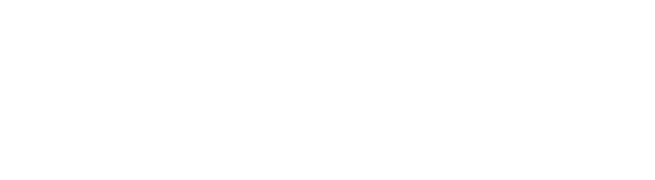
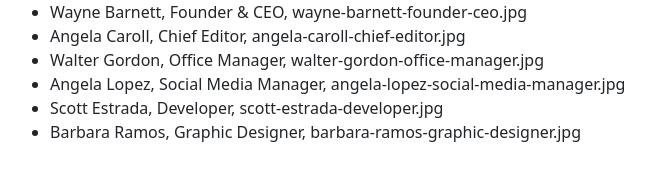
Before and after one commit to DavideFarci/js-our-team, a plain HTML site: page index.html in a window 1280 px wide. Shown: the whole page, without its empty margins (64-719 px from the left). Drawn offline with nearby package versions, Linux system fonts and the light colour scheme.

Commit message:
add milestones 0, 1, 2

```diff
--- a/assets/script.js
+++ b/assets/script.js
@@ -24,3 +24,56 @@ Angela Lopez	Social Media Manager	angela-lopez-social-media-manager.jpg
 Scott Estrada	Developer	scott-estrada-developer.jpg
 Barbara Ramos	Graphic Designer	barbara-ramos-graphic-designer.jpg
 */
+
+// MILESTONE 0:
+// Creare l’array di oggetti con le informazioni fornite.
+
+const eleMembers = [
+    {
+        name: "Wayne Barnett",
+        role: "Founder & CEO",
+        photo: "wayne-barnett-founder-ceo.jpg",
+    },
+    {
+        name: "Angela Caroll",
+        role: "Chief Editor",
+        photo: "angela-caroll-chief-editor.jpg",
+    },
+    {
+        name: "Walter Gordon",
+        role: "Office Manager",
+        photo: "walter-gordon-office-manager.jpg",
+    },
+    {
+        name: "Angela Lopez",
+        role: "Social Media Manager",
+        photo: "angela-lopez-social-media-manager.jpg",
+    },
+    {
+        name: "Scott Estrada",
+        role: "Developer",
+        photo: "scott-estrada-developer.jpg",
+    },
+    {
+        name: "Barbara Ramos",
+        role: "Graphic Designer",
+        photo: "barbara-ramos-graphic-designer.jpg",
+    },
+];
+
+// MILESTONE 1:
+// Stampare su console, per ogni membro del team, le informazioni di nome, ruolo e la stringa della foto
+
+for (i = 0; i < eleMembers.length; i++) {
+    console.log(eleMembers[i]);
+};
+
+// MILESTONE 2:
+// Stampare le stesse informazioni su DOM sottoforma di stringhe
+
+const eleMembersList = document.querySelector(".members");
+
+for (i = 0; i < eleMembers.length; i++) {
+    let member = eleMembers[i];
+    eleMembersList.innerHTML += `<li>${member.name}, ${member.role}, ${member.photo}</li>`;
+};
--- a/index.html
+++ b/index.html
@@ -18,5 +18,11 @@
 </head>
 <body>
 
+    <div class="container">
+        <ul class="members">
+
+        </ul>
+    </div>
+
 </body>
 </html>
```
